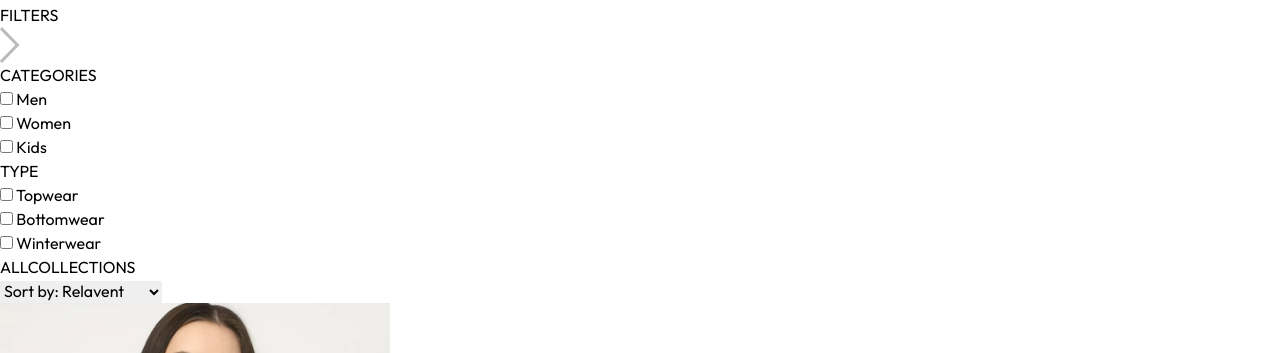
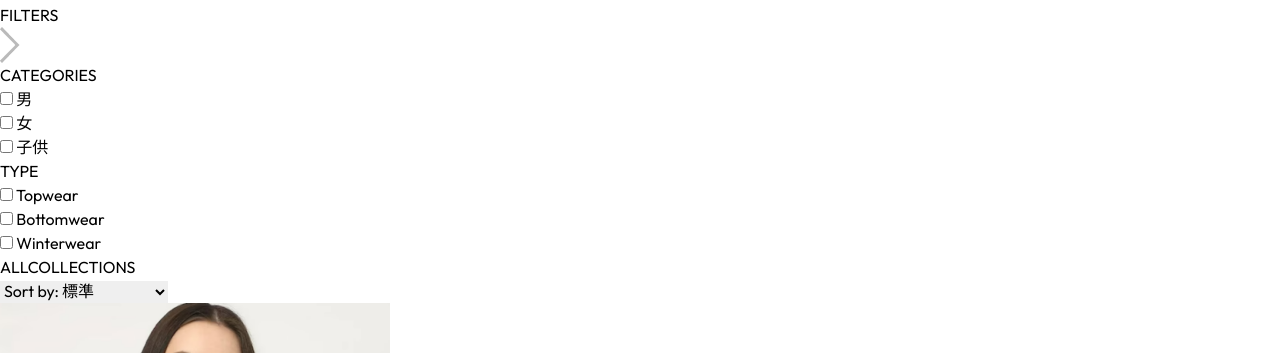
Before and after one commit to gurungnavin/cgfashion, a React (Vite) app in the folder frontend/: page /collection in a window 1280 px wide. Shown: the part 576-929 px from the top of the page. Built offline with nearby package versions, Linux system fonts and the light colour scheme; a web font is replaced by a local one.

Commit message:
collection search input filter

```diff
--- a/frontend/src/App.jsx
+++ b/frontend/src/App.jsx
@@ -10,12 +10,14 @@
 import Orders from './pages/Orders'
 import Navbar from './components/Navbar';
 import Footer from './components/Footer';
+import SearchBar from './components/SearchBar';
 
 
 const App = () => {
   return (
     <div className="px-4 sm:px-[5vw] md:px-[7vw] lg:px-[9vw]">
       <Navbar />
+      <SearchBar />
       <Routes>
         {/* first line is for home (default) */}
         <Route path='/' element = {<Home />} />
--- /dev/null
+++ b/frontend/src/components/SearchBar.jsx
@@ -0,0 +1,34 @@
+import { useContext, useEffect, useState } from "react";
+import { ShopContext } from "../context/ShopContext";
+import { assets } from "../assets/assets";
+import {useLocation} from 'react-router-dom'
+
+const SearchBar = () => {
+    const [visible, setVisible] = useState(false)
+    //now we have to import search states form useContext
+    const {search, setSearch, showSearch, setShowSearch } = useContext(ShopContext)
+    // useLocation is used for which pages(home, about etc) are you in, that can find out.
+    const location = useLocation();
+
+    useEffect(()=> {
+        // console.log(location.pathname)
+        if(location.pathname.includes('collection')) {
+            setVisible(true)
+        }
+        else {
+            setVisible(false)}
+    }, [location])
+    // if showSerach and the loaction of visible is true then display search bar input
+    return showSearch && visible ? (
+    <div className="border-t border-b bg-gray-50 text-center">
+      <div className="inline-flex items-center justify-center border border-gray-400 px-5 py-2
+      my-5 mx-3 rounded-full w-3/4 sm:w-1/2">
+        <input value={search} onChange={(e)=> setSearch(e.target.value)} className="flex-1 outline-none bg-inherit text-sm" type="text" placeholder="検索する" />
+        <img className="w-4" src={assets.search_icon} alt="search icon" />
+      </div>
+      <img onClick={()=> setShowSearch(false)} className="inline cursor-pointer w-3" src={assets.cross_icon} alt="cancel icon for search"/>
+    </div>
+  ): null
+}
+
+export default SearchBar
--- a/frontend/src/context/ShopContext.jsx
+++ b/frontend/src/context/ShopContext.jsx
@@ -1,4 +1,4 @@
-import { createContext } from "react";
+import { createContext, useState } from "react";
 import {products} from '../assets/assets'
 
 export const ShopContext = createContext();
@@ -6,9 +6,13 @@
 const ShopContextProvider = (props) => {
 
     const currency = '¥';
-    const delivery_fee = 10;
+    const delivery_fee = 100;
+    //this state is for search the items
+    const [search, setSearch] = useState('');
+    // this state is for display search or hidden
+    const [showSearch, setShowSearch] = useState(false);
     const value = {
-        products, currency, delivery_fee
+        products, currency, delivery_fee, search, setSearch, showSearch, setShowSearch
     }
 
     return (
--- a/frontend/src/pages/Collection.jsx
+++ b/frontend/src/pages/Collection.jsx
@@ -1,112 +1,197 @@
-import { useContext, useEffect, useState } from 'react';
-import { ShopContext } from '../context/ShopContext';
-import { assets } from '../assets/assets';
-import Title from '../components/Title';
-import ProductItem from '../components/ProductItem'
+import { useContext, useEffect, useState } from "react";
+import { ShopContext } from "../context/ShopContext";
+import { assets } from "../assets/assets";
+import Title from "../components/Title";
+import ProductItem from "../components/ProductItem";
 
 const Collection = () => {
-  const { products } = useContext(ShopContext);
-  const [showFilter, setShowFilter] = useState(true)
-  const [ filterProducts, setFilterProducts ] = useState([]);
+  const { products, search, showSearch } = useContext(ShopContext);
+  const [showFilter, setShowFilter] = useState(true);
+  const [filterProducts, setFilterProducts] = useState([]);
   // logic for filtered
   const [category, setCategory] = useState([]);
   const [subCategory, setSubCategory] = useState([]);
+  const [sortType, setSortType] = useState("relavent");
 
   const toggleCategory = (e) => {
-    if(category.includes(e.target.value)) {
-      setCategory(prev => prev.filter(item => item !== e.target.value))
+    if (category.includes(e.target.value)) {
+      setCategory((prev) => prev.filter((item) => item !== e.target.value));
+    } else {
+      setCategory((prev) => [...prev, e.target.value]);
     }
-    else {
-      setCategory(prev =>[...prev, e.target.value])
-    }
-  }
+  };
 
   const toggleSubCategory = (e) => {
-    if(subCategory.includes(e.target.value)) {
-      setSubCategory(prev => prev.filter(item => item !== e.target.value))
+    if (subCategory.includes(e.target.value)) {
+      setSubCategory((prev) => prev.filter((item) => item !== e.target.value));
+    } else {
+      setSubCategory((prev) => [...prev, e.target.value]);
     }
-    else {
-      setSubCategory(prev => [...prev, e.target.value])
+  };
+
+  const applyFilter = () => {
+    let productsCopy = products.slice(); //slice for copy the orginal data
+
+    if(showSearch && search) {
+      productsCopy = productsCopy.filter(item => item.name.toLowerCase().includes(search.toLowerCase()))
     }
-  }
 
-  const applyFilter =() => {
-    let productsCopy = products.slice(); //slice for copy the orginal data
-    if(category.length > 0) {
-      productsCopy = productsCopy.filter(item => category.includes(item.category))
+    if (category.length > 0) {
+      productsCopy = productsCopy.filter((item) =>
+        category.includes(item.category)
+      );
     }
-    if(subCategory.length > 0) {
-      productsCopy = productsCopy.filter(item => subCategory.includes(item.subCategory))
+    if (subCategory.length > 0) {
+      productsCopy = productsCopy.filter((item) =>
+        subCategory.includes(item.subCategory)
+      );
     }
-    setFilterProducts(productsCopy)
-  }
+    setFilterProducts(productsCopy);
+  };
 
-// [category] means,for save the updated on category array.
+  const sortProduct = () => {
+    let fpCopy = filterProducts.slice();
+    switch (sortType) {
+      case "low-high":
+        setFilterProducts(fpCopy.sort((a, b) => a.price - b.price));
+        break;
+      case "high-low":
+        setFilterProducts(fpCopy.sort((a, b) => b.price - a.price));
+        break;
+      default:
+        applyFilter();
+        break;
+    }
+  };
+  // [category] means,for save the updated on category array.
 
-  useEffect(()=>{
-    applyFilter()
-  }, [category, subCategory])
+  useEffect(() => {
+    applyFilter();
+  }, [category, subCategory, search, showSearch]);
+
+  useEffect(() => {
+    sortProduct();
+  }, [sortType]);
 
   return (
-    <div className='flex flex-col sm:flex-row gap-1 sm:gap-10 pt-10 border-t'>
-      <div className='min-w-60'>
+    <div className="flex flex-col sm:flex-row gap-1 sm:gap-10 pt-10 border-t">
+      <div className="min-w-60">
         {/* this div for filter of category and type */}
-        <p onClick={() => setShowFilter(!showFilter)} className='my-2 text-xl flex items-center cursor-pointer gap-2'>FILTERS
-          <img className={`h-3 sm:hidden ${showFilter ? 'rotate-90' :''}`} src={assets.dropdown_icon} alt="" />
+        <p
+          onClick={() => setShowFilter(!showFilter)}
+          className="my-2 text-xl flex items-center cursor-pointer gap-2"
+        >
+          FILTERS
+          <img
+            className={`h-3 sm:hidden ${showFilter ? "rotate-90" : ""}`}
+            src={assets.dropdown_icon}
+            alt=""
+          />
         </p>
         {/* Category filter */}
-        <div className={`border border-gray-300 pl-5 py-3 mt-6 ${showFilter ?  '' : 'hidden'}`}>
-          <p className='mb-3 text-sm font-medium'>CATEGORIES</p>
-          <div className='flex flex-col gap-2 text-sm font-light text-gray-700'>
-            <p className='flex gap-2'>
-              <input className='w-3' type="checkbox" value={'Men'} onChange={toggleCategory} /> Men
+        <div
+          className={`border border-gray-300 pl-5 py-3 mt-6 ${
+            showFilter ? "" : "hidden"
+          }`}
+        >
+          <p className="mb-3 text-sm font-medium">CATEGORIES</p>
+          <div className="flex flex-col gap-2 text-sm font-light text-gray-700">
+            <p className="flex gap-2">
+              <input
+                className="w-3"
+                type="checkbox"
+                value={"Men"}
+                onChange={toggleCategory}
+              />{" "}
+              男
             </p>
-            <p className='flex gap-2'>
-              <input className='w-3' type="checkbox" value={'Women'} onChange={toggleCategory}/> Women
+            <p className="flex gap-2">
+              <input
+                className="w-3"
+                type="checkbox"
+                value={"Women"}
+                onChange={toggleCategory}
+              />{" "}
+              女
             </p>
-            <p className='flex gap-2'>
-              <input className='w-3' type="checkbox" value={'Kids'} onChange={toggleCategory}/> Kids
+            <p className="flex gap-2">
+              <input
+                className="w-3"
+                type="checkbox"
+                value={"Kids"}
+                onChange={toggleCategory}
+              />{" "}
+              子供
             </p>
           </div>
         </div>
         {/* SUBCATEGORIES FILTER */}
-        <div className={`border border-gray-300 pl-5 py-3 my-5 ${showFilter ?  '' : 'hidden'}`}>
-          <p className='mb-3 text-sm font-medium'>TYPE</p>
-          <div className='flex flex-col gap-2 text-sm font-light text-gray-700'>
-            <p className='flex gap-2'>
-              <input className='w-3' type="checkbox" value={'Topwear'} onChange={toggleSubCategory}/> Topwear
+        <div
+          className={`border border-gray-300 pl-5 py-3 my-5 ${
+            showFilter ? "" : "hidden"
+          }`}
+        >
+          <p className="mb-3 text-sm font-medium">TYPE</p>
+          <div className="flex flex-col gap-2 text-sm font-light text-gray-700">
+            <p className="flex gap-2">
+              <input
+                className="w-3"
+                type="checkbox"
+                value={"Topwear"}
+                onChange={toggleSubCategory}
+              />{" "}
+              Topwear
             </p>
-            <p className='flex gap-2'>
-              <input className='w-3' type="checkbox" value={'Bottomwear'} onChange={toggleSubCategory}/> Bottomwear
+            <p className="flex gap-2">
+              <input
+                className="w-3"
+                type="checkbox"
+                value={"Bottomwear"}
+                onChange={toggleSubCategory}
+              />{" "}
+              Bottomwear
             </p>
-            <p className='flex gap-2'>
-              <input className='w-3' type="checkbox" value={'Winterwear'} onChange={toggleSubCategory}/> Winterwear
+            <p className="flex gap-2">
+              <input
+                className="w-3"
+                type="checkbox"
+                value={"Winterwear"}
+                onChange={toggleSubCategory}
+              />{" "}
+              Winterwear
             </p>
           </div>
         </div>
       </div>
       {/* Right side */}
-      <div className='flex-1'>
-        <div className='flex justify-between text-base sm:text-2xl mb-4'>
-          <Title text1={'ALL'} text2={'COLLECTIONS'} />
+      <div className="flex-1">
+        <div className="flex justify-between text-base sm:text-2xl mb-4">
+          <Title text1={"ALL"} text2={"COLLECTIONS"} />
           {/* Products Sort */}
-          <select className='border border-gray-300 text-sm px-2'>
-            <option value="relavent">Sort by: Relavent</option>
-            <option value="low-high">Sort by: Low to High</option>
-            <option value="high-low">Sort by: High to Low</option>
+          <select
+            onChange={(e) => setSortType(e.target.value)}
+            className="border border-gray-300 text-sm px-2"
+          >
+            <option value="relavent">Sort by: 標準</option>
+            <option value="low-high">Sort by: 安い順(価格)</option>
+            <option value="high-low">Sort by: 高い順(価格)</option>
           </select>
         </div>
         {/* Maping Products */}
-        <div className='grid grid-cols-2 md:grid-cols-3 lg:grid-cols-4 gap-4 gap-y-6'>
-             {
-              filterProducts.map((item, index) => (
-                <ProductItem  key={index} name={item.name} id={item._id} price={item.price} image={item.image} />
-              ))
-             }
+        <div className="grid grid-cols-2 md:grid-cols-3 lg:grid-cols-4 gap-4 gap-y-6">
+          {filterProducts.map((item, index) => (
+            <ProductItem
+              key={index}
+              name={item.name}
+              id={item._id}
+              price={item.price}
+              image={item.image}
+            />
+          ))}
         </div>
       </div>
     </div>
-  )
-}
+  );
+};
 
-export default Collection
+export default Collection;
```
Also changed, not shown: frontend/src/components/Navbar.jsx (+5 -2 lines).
